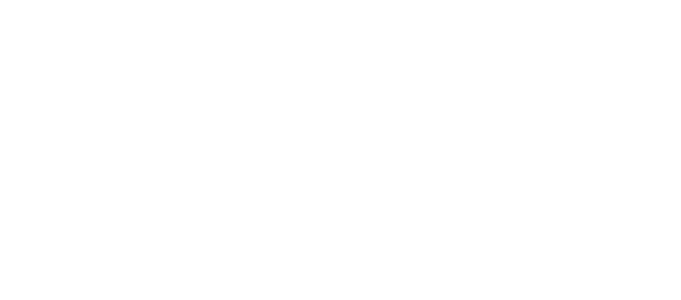
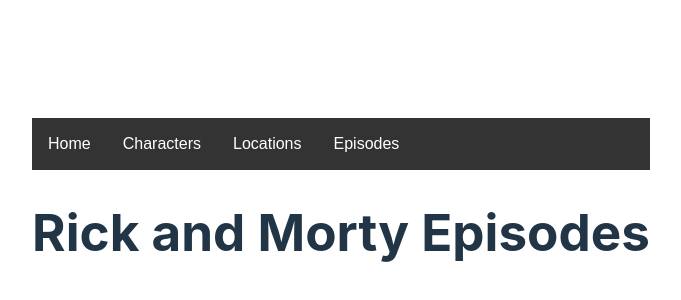
Before and after one commit to Bifeobu/320-SBA, a React (Vite) app: page /episode in a window 1280 px wide. Before the commit this address had no page. Shown: the part 194-494 px from the top of the page, without its empty margins (299-980 px from the left). Built offline with nearby package versions, Linux system fonts and the light colour scheme; no server answers.

Commit message:
episode link

```diff
--- a/src/App.jsx
+++ b/src/App.jsx
@@ -4,6 +4,8 @@
 // import Navbar from './components/navbar/Navbar';
 import Home from './components/navbar/navlinks/Home';
 import Character from './components/navbar/navlinks/Character';
+import Location from './components/navbar/navlinks/Location';
+import Episode from './components/navbar/navlinks/Episode';
 import './App.css'
 
 
@@ -16,6 +18,8 @@
           <Route path="/" element={<Home />} />
           <Route path="/home" element={<Home />} />
           <Route path="/character" element={<Character />}/>
+          <Route path="/location" element={<Location />}/>
+          <Route path="/episode" element={<Episode />}/>
         </Routes>
       </div>
     </>
--- a/src/components/navbar/navlinks/Character.jsx
+++ b/src/components/navbar/navlinks/Character.jsx
@@ -13,12 +13,13 @@
     }, []);
 
     //Having trouble displaying data from api onto the webpage, I see how to see them in the console but cannot figure out how to see it on the webpage
-    console.log(data)
-    const dataResults = console.log(data.results)
+    console.log(data);
+    const dataResults = console.log(data.results);
     // console.log(data.results[0])
 
     return (
         <div>
+            <Navbar/>
             <h1>Rick and Morty Characters</h1>
             <h2>{dataResults}</h2>
 
--- a/src/components/navbar/navlinks/Episode.jsx
+++ b/src/components/navbar/navlinks/Episode.jsx
@@ -3,6 +3,24 @@
 
 function Episode() {
 
+    const [data, setData] = useState([]);
+
+    useEffect(() => {
+        fetch('https://rickandmortyapi.com/api/episode')
+        .then(response => response.json())
+        .then(data => setData(data))
+        .catch(error => console.log("Error in datafetching", error));
+    }, [])
+
+    console.log(data);
+    console.log(data.results);
+
+    return (
+        <div>
+            <Navbar/>
+            <h1>Rick and Morty Episodes</h1>
+        </div>
+    )
 }
 
 export default Episode
--- a/src/components/navbar/navlinks/Location.jsx
+++ b/src/components/navbar/navlinks/Location.jsx
@@ -17,6 +17,7 @@
 
     return (
         <div>
+            <Navbar/>
             <h1>Rick and Morty Locations</h1>
         </div>
     )
```
